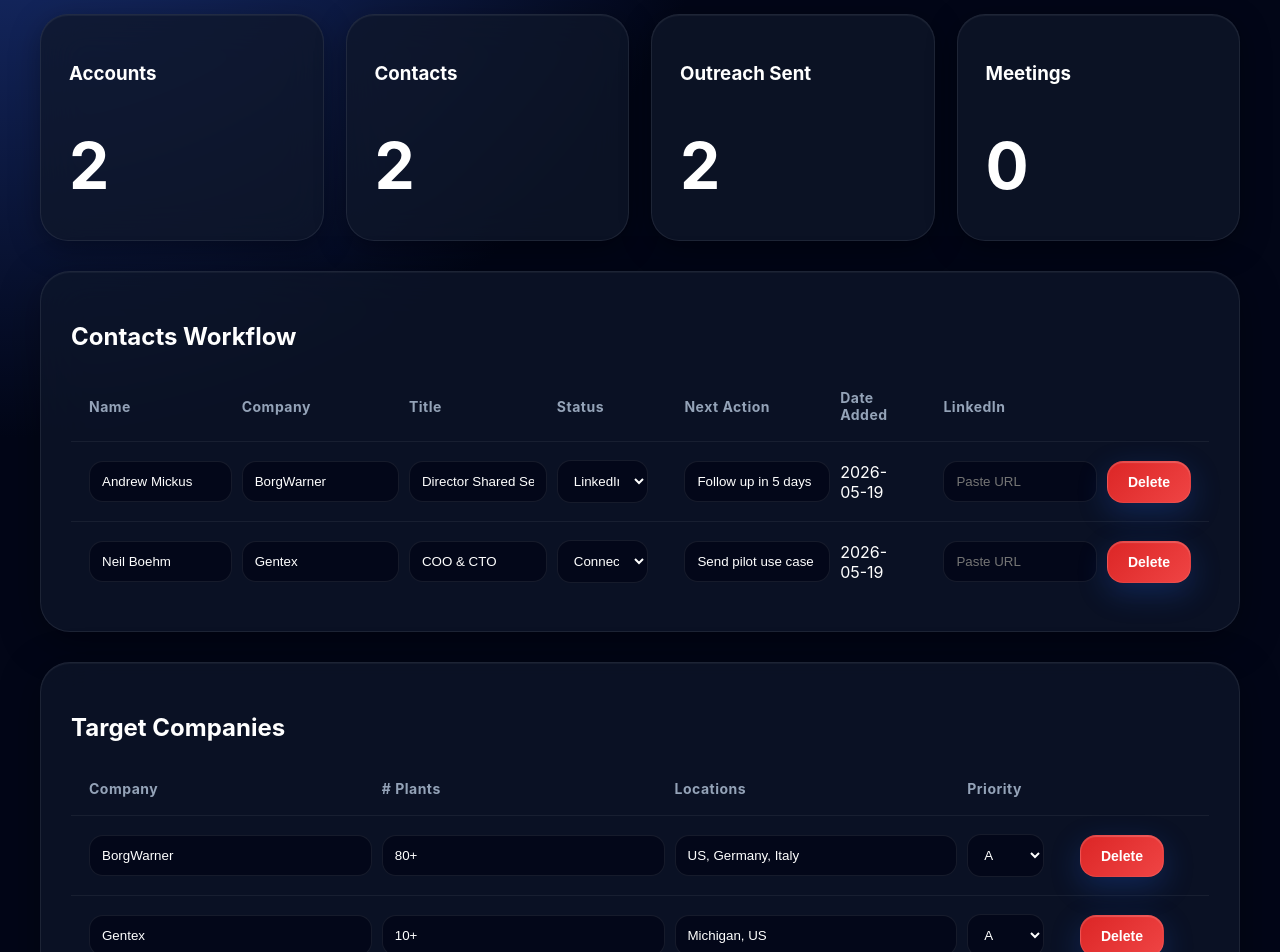
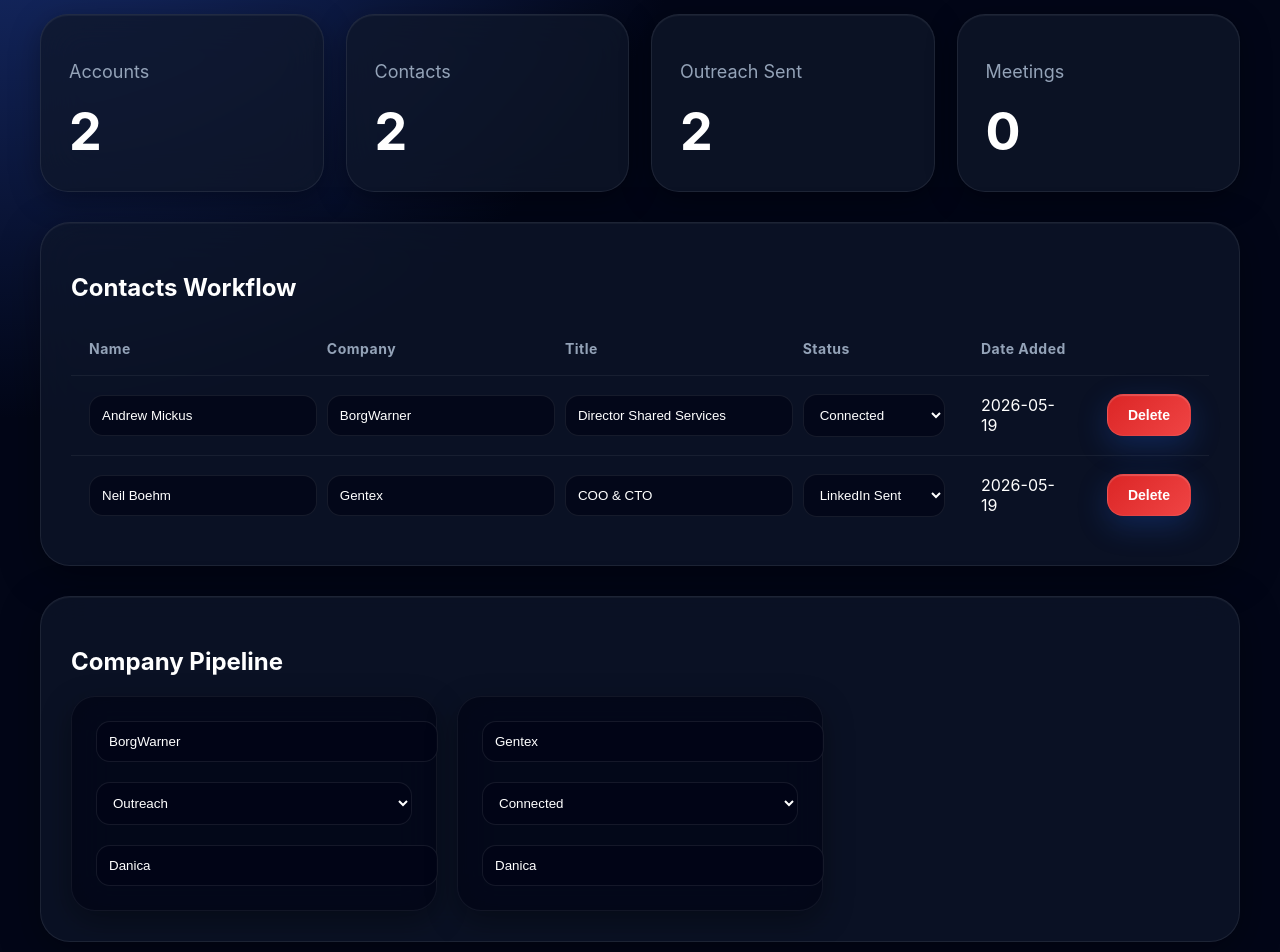
Before and after one commit to danicayuen-foundation/foundation-crm-clean, a React (Vite) app: page / in a window 1280 px wide. Shown: the part 320-1272 px from the top of the page. Built offline with nearby package versions, Linux system fonts and the light colour scheme.

Commit message:
Update App.jsx

```diff
--- a/src/App.jsx
+++ b/src/App.jsx
@@ -5,35 +5,29 @@
     {
       name: "Andrew Mickus",
       company: "BorgWarner",
-      title: "Director Shared Services and Facilities",
-      status: "LinkedIn Sent",
-      nextAction: "Follow up in 5 days",
-      dateAdded: "2026-05-19",
-      linkedin: ""
+      title: "Director Shared Services",
+      status: "Connected",
+      date: "2026-05-19"
     },
     {
       name: "Neil Boehm",
       company: "Gentex",
       title: "COO & CTO",
-      status: "Connected",
-      nextAction: "Send pilot use case",
-      dateAdded: "2026-05-19",
-      linkedin: ""
+      status: "LinkedIn Sent",
+      date: "2026-05-19"
     }
   ]);
 
   const [companies, setCompanies] = useState([
     {
       company: "BorgWarner",
-      plants: "80+",
-      locations: "US, Germany, Italy",
-      priority: "A"
+      stage: "Outreach",
+      owner: "Danica"
     },
     {
       company: "Gentex",
-      plants: "10+",
-      locations: "Michigan, US",
-      priority: "A"
+      stage: "Connected",
+      owner: "Danica"
     }
   ]);
 
@@ -45,9 +39,7 @@
         company: "New Company",
         title: "Title",
         status: "Researching",
-        nextAction: "Find LinkedIn",
-        dateAdded: new Date().toISOString().slice(0, 10),
-        linkedin: ""
+        date: new Date().toISOString().slice(0, 10)
       }
     ]);
   }
@@ -57,9 +49,8 @@
       ...companies,
       {
         company: "New Company",
-        plants: "",
-        locations: "",
-        priority: "B"
+        stage: "Researching",
+        owner: "Danica"
       }
     ]);
   }
@@ -81,44 +72,23 @@
     setContacts(updated);
   }
 
-  function deleteCompany(index) {
-    const updated = companies.filter((_, i) => i !== index);
-    setCompanies(updated);
+  function exportExcel() {
+    const data = JSON.stringify(contacts, null, 2);
+
+    const blob = new Blob([data], {
+      type: "application/json"
+    });
+
+    const url = URL.createObjectURL(blob);
+
+    const a = document.createElement("a");
+
+    a.href = url;
+    a.download = "foundation-crm.json";
+
+    a.click();
   }
 
-  function exportCSV() {
-    const rows = [
-      [
-        "Name",
-        "Company",
-        "Title",
-        "Status",
-        "Next Action",
-        "Date Added"
-      ],
-      ...contacts.map((c) => [
-        c.name,
-        c.company,
-        c.title,
-        c.status,
-        c.nextAction,
-        c.dateAdded
-      ])
-    ];
-
-    const csvContent =
-      "data:text/csv;charset=utf-8," +
-      rows.map((e) => e.join(",")).join("\n");
-
-    const encodedUri = encodeURI(csvContent);
-
-    const link = document.createElement("a");
-    link.setAttribute("href", encodedUri);
-    link.setAttribute("download", "foundation_crm.csv");
-
-    document.body.appendChild(link);
-    link.click();
-  }
   function handleScreenshotUpload(event) {
     const file = event.target.files[0];
 
@@ -139,22 +109,23 @@
     );
   }
 
-
-
   return (
     <div className="page">
+
       <div className="topBar">
+
         <div>
           <h1>Foundation GTM Command Center</h1>
 
           <p>
-            LinkedIn outreach tracker for humanoid robotics sales into auto
-            manufacturers.
+            LinkedIn outreach tracker for humanoid robotics
+            sales into auto manufacturers.
           </p>
         </div>
 
-        <div className="buttonRow">
-          <button onClick={exportCSV}>
+        <div className="topButtons">
+
+          <button onClick={exportExcel}>
             Export Excel
           </button>
 
@@ -167,7 +138,11 @@
               onChange={handleScreenshotUpload}
             />
 
-  <button onClick={() => document.getElementById("aiUpload").click()}>
+            <button
+              onClick={() =>
+                document.getElementById("aiUpload").click()
+              }
+            >
               AI Screenshot Upload
             </button>
           </div>
@@ -179,23 +154,25 @@
           <button onClick={addCompany}>
             Add Company
           </button>
+
         </div>
       </div>
 
       <div className="statsGrid">
+
         <div className="statCard">
-          <h3>Accounts</h3>
-          <h1>{companies.length}</h1>
+          <p>Accounts</p>
+          <h2>{companies.length}</h2>
         </div>
 
         <div className="statCard">
-          <h3>Contacts</h3>
-          <h1>{contacts.length}</h1>
+          <p>Contacts</p>
+          <h2>{contacts.length}</h2>
         </div>
 
         <div className="statCard">
-          <h3>Outreach Sent</h3>
-          <h1>
+          <p>Outreach Sent</p>
+          <h2>
             {
               contacts.filter(
                 (c) =>
@@ -203,48 +180,55 @@
                   c.status === "Connected"
               ).length
             }
-          </h1>
+          </h2>
         </div>
 
         <div className="statCard">
-          <h3>Meetings</h3>
-          <h1>
+          <p>Meetings</p>
+          <h2>
             {
               contacts.filter(
-                (c) => c.status === "Meeting Booked"
+                (c) =>
+                  c.status === "Meeting Booked"
               ).length
             }
-          </h1>
+          </h2>
         </div>
+
       </div>
 
       <div className="card">
-        <div className="sectionHeader">
+
         <h2>Contacts Workflow</h2>
-        </div>
 
         <table>
+
           <thead>
             <tr>
               <th>Name</th>
               <th>Company</th>
               <th>Title</th>
               <th>Status</th>
-              <th>Next Action</th>
               <th>Date Added</th>
-              <th>LinkedIn</th>
               <th></th>
             </tr>
           </thead>
 
           <tbody>
+
             {contacts.map((contact, index) => (
+
               <tr key={index}>
+
                 <td>
                   <input
                     value={contact.name}
                     onChange={(e) =>
-                      updateContact(index, "name", e.target.value)
+                      updateContact(
+                        index,
+                        "name",
+                        e.target.value
+                      )
                     }
                   />
                 </td>
@@ -253,7 +237,11 @@
                   <input
                     value={contact.company}
                     onChange={(e) =>
-                      updateContact(index, "company", e.target.value)
+                      updateContact(
+                        index,
+                        "company",
+                        e.target.value
+                      )
                     }
                   />
                 </td>
@@ -262,7 +250,11 @@
                   <input
                     value={contact.title}
                     onChange={(e) =>
-                      updateContact(index, "title", e.target.value)
+                      updateContact(
+                        index,
+                        "title",
+                        e.target.value
+                      )
                     }
                   />
                 </td>
@@ -271,124 +263,109 @@
                   <select
                     value={contact.status}
                     onChange={(e) =>
-                      updateContact(index, "status", e.target.value)
+                      updateContact(
+                        index,
+                        "status",
+                        e.target.value
+                      )
                     }
                   >
                     <option>Researching</option>
                     <option>LinkedIn Sent</option>
                     <option>Connected</option>
                     <option>Meeting Booked</option>
-                    <option>Pilot Discussion</option>
                   </select>
                 </td>
 
-                <td>
-                  <input
-                    value={contact.nextAction}
-                    onChange={(e) =>
-                      updateContact(index, "nextAction", e.target.value)
-                    }
-                  />
-                </td>
-
-                <td>{contact.dateAdded}</td>
-
-                <td>
-                  <input
-                    value={contact.linkedin}
-                    placeholder="Paste URL"
-                    onChange={(e) =>
-                      updateContact(index, "linkedin", e.target.value)
-                    }
-                  />
-                </td>
+                <td>{contact.date}</td>
 
                 <td>
                   <button
                     className="deleteBtn"
-                    onClick={() => deleteContact(index)}
+                    onClick={() =>
+                      deleteContact(index)
+                    }
                   >
                     Delete
                   </button>
                 </td>
+
               </tr>
+
             ))}
+
           </tbody>
+
         </table>
+
       </div>
 
       <div className="card">
-        <div className="sectionHeader">
-          <h2>Target Companies</h2>
-        </div>
 
-        <table>
-          <thead>
-            <tr>
-              <th>Company</th>
-              <th># Plants</th>
-              <th>Locations</th>
-              <th>Priority</th>
-              <th></th>
-            </tr>
-          </thead>
+        <h2>Company Pipeline</h2>
 
-          <tbody>
+        <div className="companyGrid">
+
           {companies.map((company, index) => (
-              <tr key={index}>
-                <td>
+
+            <div
+              className="companyCard"
+              key={index}
+            >
+
               <input
                 value={company.company}
                 onChange={(e) =>
-                      updateCompany(index, "company", e.target.value)
+                  updateCompany(
+                    index,
+                    "company",
+                    e.target.value
+                  )
                 }
               />
-                </td>
 
-                <td>
+              <br />
+              <br />
+
+              <select
+                value={company.stage}
+                onChange={(e) =>
+                  updateCompany(
+                    index,
+                    "stage",
+                    e.target.value
+                  )
+                }
+              >
+                <option>Researching</option>
+                <option>Outreach</option>
+                <option>Connected</option>
+                <option>Pilot Discussion</option>
+                <option>Deployment</option>
+              </select>
+
+              <br />
+              <br />
+
               <input
-                    value={company.plants}
+                value={company.owner}
                 onChange={(e) =>
-                      updateCompany(index, "plants", e.target.value)
+                  updateCompany(
+                    index,
+                    "owner",
+                    e.target.value
+                  )
                 }
               />
-                </td>
 
-                <td>
-                  <input
-                    value={company.locations}
-                    onChange={(e) =>
-                      updateCompany(index, "locations", e.target.value)
-                    }
-                  />
-                </td>
+            </div>
 
-                <td>
-                  <select
-                    value={company.priority}
-                    onChange={(e) =>
-                      updateCompany(index, "priority", e.target.value)
-                    }
-                  >
-                    <option>A</option>
-                    <option>B</option>
-                    <option>C</option>
-                  </select>
-                </td>
+          ))}
 
-                <td>
-                  <button
-                    className="deleteBtn"
-                    onClick={() => deleteCompany(index)}
-                  >
-                    Delete
-                  </button>
-                </td>
-              </tr>
-            ))}
-          </tbody>
-        </table>
         </div>
+
+      </div>
+
     </div>
   );
 }
```
Lines whose indentation alone changed are shown as unchanged.
